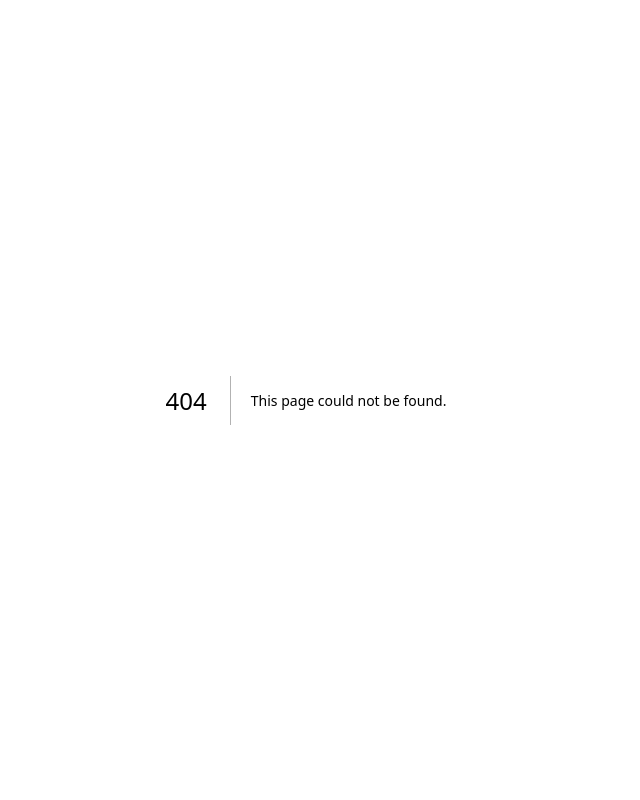
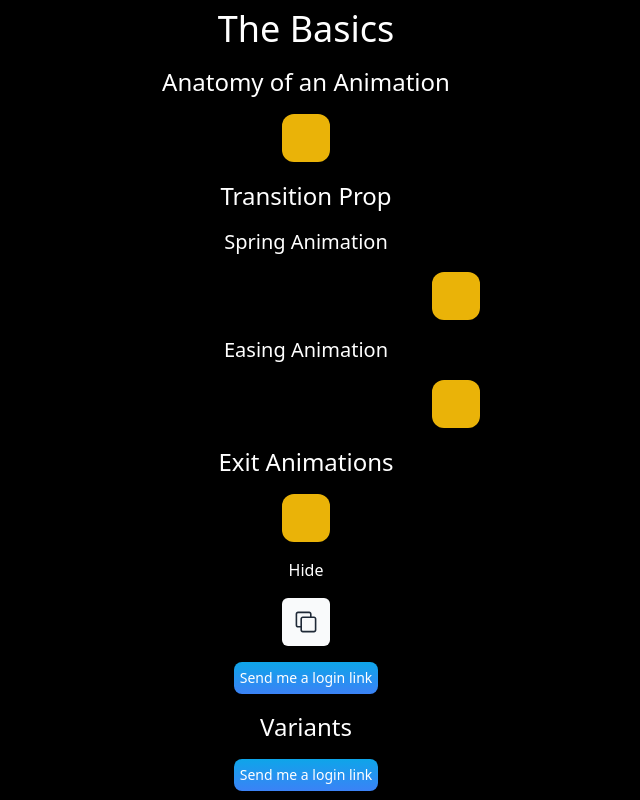
Before and after one commit to wontory/animations-on-the-web, a Next.js app: page /the-basics in a window 1280 px wide. Before the commit this address had no page. Shown: the whole page, without its empty margins (334-974 px from the left). Built offline with nearby package versions, Linux system fonts and the light colour scheme.

Commit message:
feat: create "The Basics" page

```diff
--- /dev/null
+++ b/app/the-basics/page.tsx
@@ -0,0 +1,40 @@
+import { AnimatedBox } from "~/components/the-basics/anatomy-of-an-animation";
+import {
+  CopyButton,
+  SmoothButton,
+  ToggleBox,
+} from "~/components/the-basics/exit-animations";
+import {
+  EasingAnimatedBox,
+  SpringAnimatedBox,
+} from "~/components/the-basics/transition-prop";
+import { RefactoredSmoothButton } from "~/components/the-basics/variants";
+
+export default function TheBasics() {
+  return (
+    <div className="grid h-dvh w-dvw items-center justify-items-center bg-black">
+      <h1 className="text-4xl text-white">The Basics</h1>
+      <section className="flex flex-col items-center gap-4">
+        <h2 className="text-2xl text-white">Anatomy of an Animation</h2>
+        <AnimatedBox />
+      </section>
+      <section className="flex flex-col items-center gap-4">
+        <h2 className="text-2xl text-white">Transition Prop</h2>
+        <h3 className="text-white text-xl">Spring Animation</h3>
+        <SpringAnimatedBox />
+        <h3 className="text-white text-xl">Easing Animation</h3>
+        <EasingAnimatedBox />
+      </section>
+      <section className="flex flex-col items-center gap-4">
+        <h2 className="text-2xl text-white">Exit Animations</h2>
+        <ToggleBox />
+        <CopyButton />
+        <SmoothButton />
+      </section>
+      <section className="flex flex-col items-center gap-4">
+        <h2 className="text-2xl text-white">Variants</h2>
+        <RefactoredSmoothButton />
+      </section>
+    </div>
+  );
+}
```
